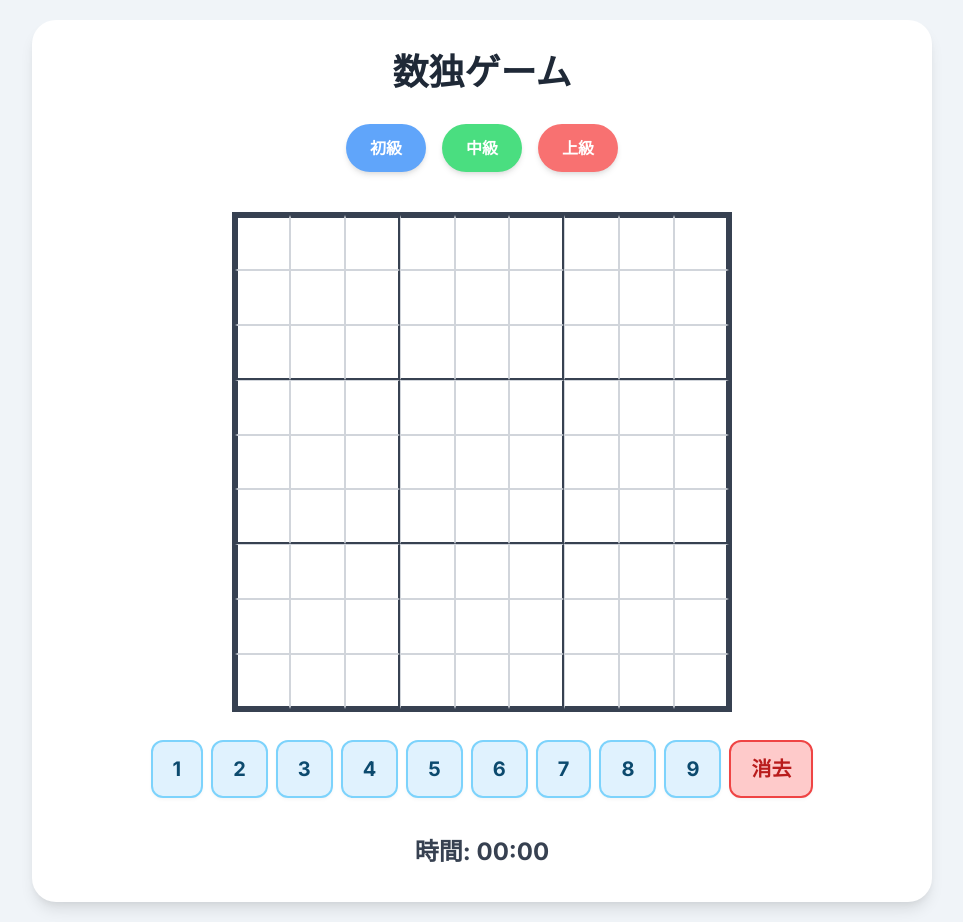
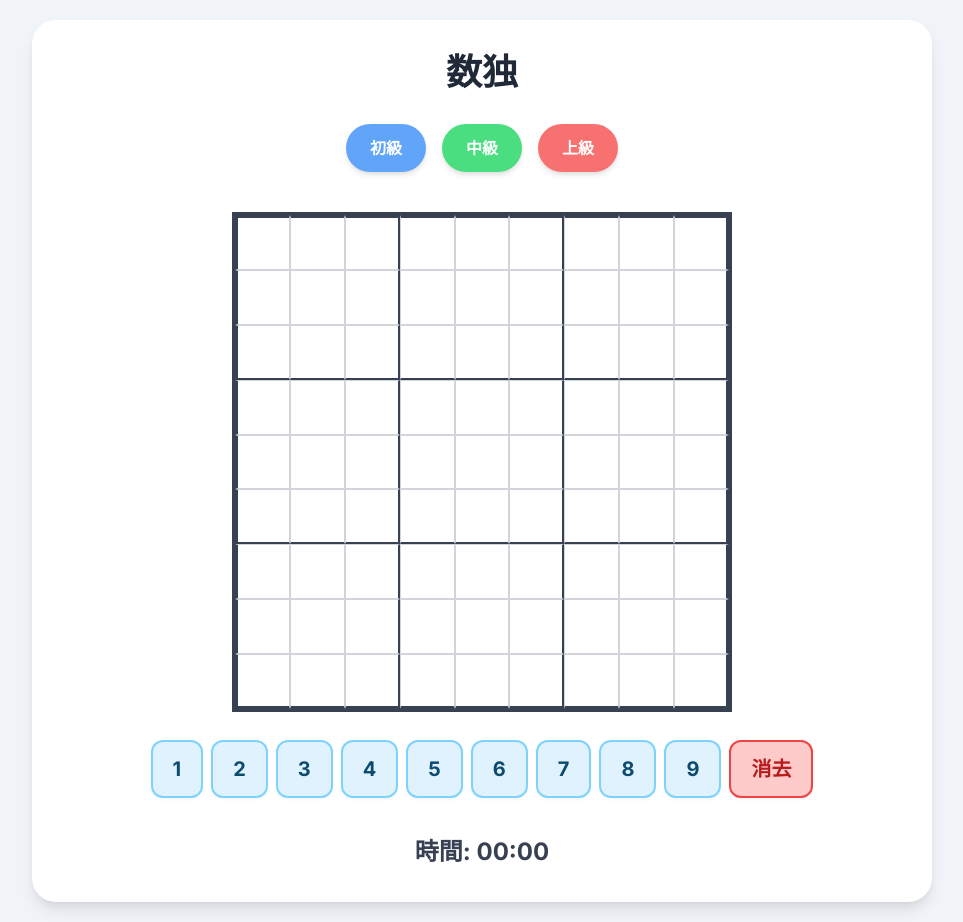
Before and after one commit to neko-sugaku/sudoku, a plain HTML site: page index.html in a window 1280 px wide. Shown: the whole page, without its empty margins (158-1121 px from the left). Drawn offline with nearby package versions, Linux system fonts and the light colour scheme.

Commit message:
Update index.html

```diff
--- a/index.html
+++ b/index.html
@@ -254,7 +254,7 @@
 </head>
 <body>
     <div class="game-container">
-        <h1 class="text-4xl font-extrabold text-gray-800 mb-6">数独ゲーム</h1>
+        <h1 class="text-4xl font-extrabold text-gray-800 mb-6">数独</h1>
 
         <div class="difficulty-buttons flex justify-center mb-8">
             <button id="easyBtn" class="easy">初級</button>
```
